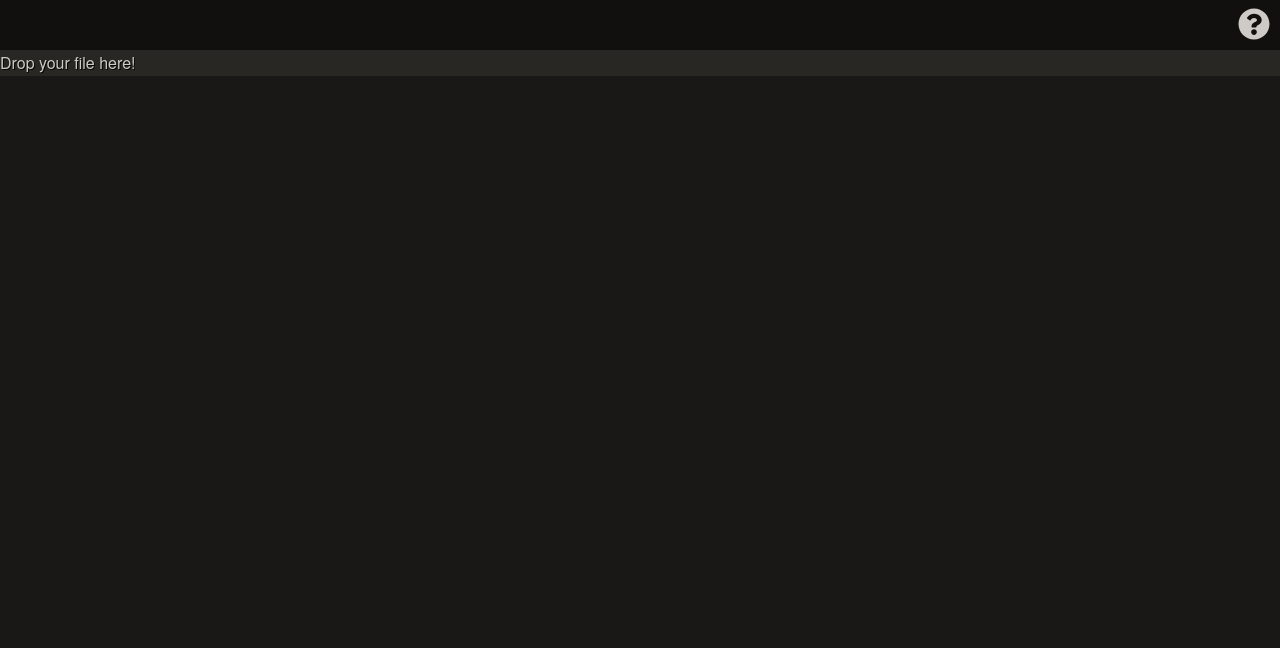
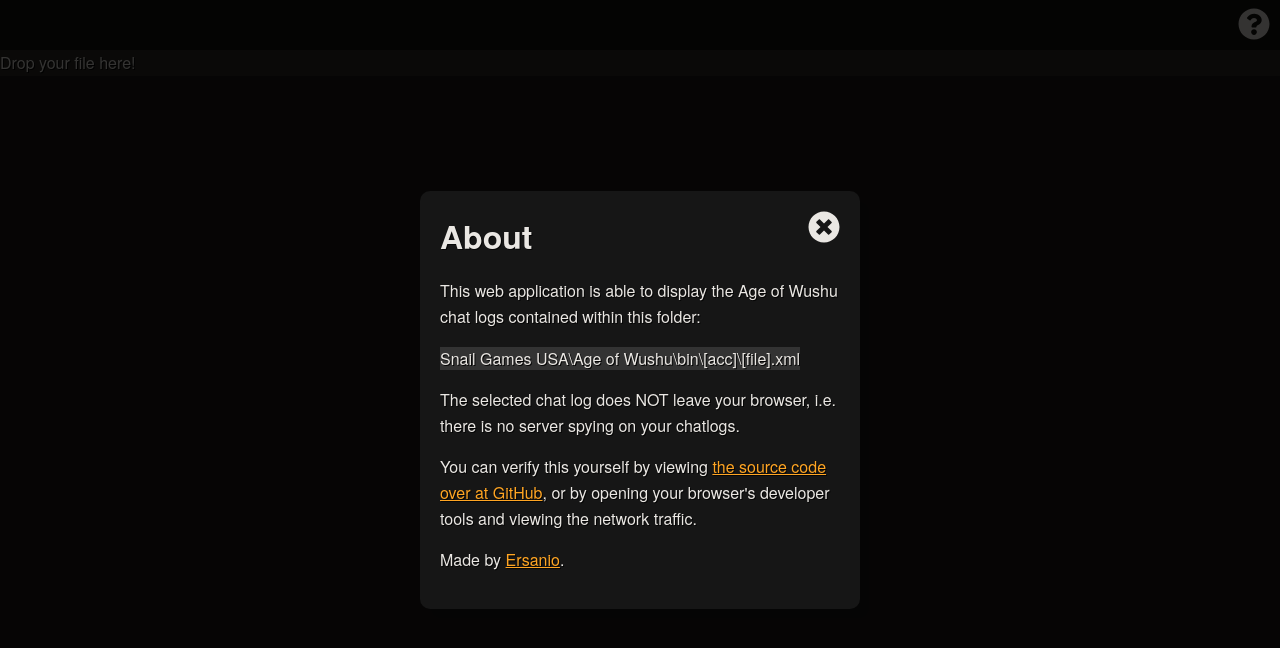
Before and after one commit to Ersanio/9yin-chat-history, an Angular app: page / in a window 1280 px wide. Both pictures are taken after a click on the element "About". Shown: the top 648 px of the page. Built offline with nearby package versions, Linux system fonts and the light colour scheme.

Commit message:
Finish menu and add modal function, closes #5, #1

```diff
--- a/src/app/Components/menubar/menubar.component.html
+++ b/src/app/Components/menubar/menubar.component.html
@@ -3,5 +3,14 @@
     *ngIf="chatHistory?.chatRecords !== undefined && selectedChat"></fa-icon>
   <fa-icon title="Download all" size="2x" [icon]="faFileDownload" (click)="downloadAll();"
     *ngIf="chatHistory !== undefined"></fa-icon>
-  <fa-icon title="About" size="2x" [icon]="faAbout" (click)="displayAbout();"></fa-icon>
+  <fa-icon title="About" size="2x" [icon]="faAbout" (click)="openModal('about');"></fa-icon>
 </div>
+
+<app-modal id="about">
+  <h1>About</h1>
+  <p>This web application is able to display the Age of Wushu chat logs contained within this folder:</p>
+  <p> <span style="background-color: #333;">Snail Games USA\Age of Wushu\bin\[acc]\[file].xml</span></p>
+  <p>The selected chat log does NOT leave your browser, i.e. there is no server spying on your chatlogs.</p>
+  <p>You can verify this yourself by viewing <a href="https://github.com/Ersanio/9yin-chat-history">the source code over at GitHub</a>, or by opening your browser's developer tools and viewing the network traffic.</p>
+  <p>Made by <a href="https://github.com/Ersanio">Ersanio</a>.</p>
+</app-modal>
--- a/src/app/Components/menubar/menubar.component.ts
+++ b/src/app/Components/menubar/menubar.component.ts
@@ -2,6 +2,7 @@ import { Component, Input } from '@angular/core';
 import { faDownload, faFileDownload, faQuestionCircle } from '@fortawesome/free-solid-svg-icons';
 import { ChatHistory } from 'src/app/Models/chathistory';
 import { DownloadService } from 'src/app/Services/download.service';
+import { ModalService } from 'src/app/Services/modal.service';
 
 @Component({
   selector: 'app-menubar',
@@ -17,7 +18,8 @@ export class MenubarComponent {
   @Input() public chatHistory: ChatHistory;
   @Input() public selectedChat: string;
 
-  constructor(private downloadService: DownloadService) { }
+  constructor(private downloadService: DownloadService,
+    private modalService: ModalService) { }
 
   public downloadAll() {
     this.downloadService.downloadJson(this.chatHistory, `${this.chatHistory.recordOwner}.json`);
@@ -28,7 +30,7 @@ export class MenubarComponent {
     this.downloadService.downloadJson(selectedChat, `${this.chatHistory.recordOwner}_${selectedChat.chatName}.json`);
   }
 
-  public displayAbout() {
-    alert('aaaa');
+  public openModal(modalId: string) {
+    this.modalService.open(modalId);
   }
 }
--- /dev/null
+++ b/src/app/Components/modal/modal.component.html
@@ -0,0 +1,7 @@
+<div class="app-modal">
+  <div class="app-modal-body">
+    <fa-icon [icon]="faTimesCircle" size="2x" class="close" (click)="close();"></fa-icon>
+    <ng-content></ng-content>
+  </div>
+  <div class="app-modal-background" (click)="close();"></div>
+</div>
--- /dev/null
+++ b/src/app/Components/modal/modal.component.scss
@@ -0,0 +1,60 @@
+@import "../../../variables";
+
+app-modal {
+  display: none;
+
+  fa-icon.close {
+    float: right;
+    cursor: pointer;
+  }
+
+  .app-modal {
+    position: fixed;
+    top: 0;
+    right: 0;
+    bottom: 0;
+    left: 0;
+    z-index: 200;
+    overflow: auto;
+
+    display: grid;
+    place-items: center;
+
+    .app-modal-body {
+      z-index: 300;
+      max-width: 400px;
+      padding: 20px;
+      background: $bg-color-modal;
+      color: $color-modal;
+      border-radius: 10px;
+      box-shadow: 10px 10px 5px 0px rgba(0,0,0,0.15);
+
+      h1 {
+        margin: 0;
+      }
+
+      a {
+        color: $color-timestamp-text;
+      }
+
+      a:hover {
+        color: lighten($color-timestamp-text, 20%);
+      }
+    }
+
+    .app-modal-background {
+      position: fixed;
+      top: 0;
+      right: 0;
+      bottom: 0;
+      left: 0;
+      background-color: #000;
+      opacity: 0.75;
+      z-index: 100;
+    }
+  }
+}
+
+body.app-modal-open {
+  overflow: hidden;
+}
--- /dev/null
+++ b/src/app/Components/modal/modal.component.ts
@@ -0,0 +1,57 @@
+import { Component, ViewEncapsulation, ElementRef, Input, OnInit, OnDestroy, HostListener } from '@angular/core';
+import { faTimesCircle } from '@fortawesome/free-solid-svg-icons';
+import { ModalService } from 'src/app/Services/modal.service';
+
+@Component({
+  selector: 'app-modal',
+  templateUrl: 'modal.component.html',
+  styleUrls: ['modal.component.scss'],
+  encapsulation: ViewEncapsulation.None
+})
+export class ModalComponent implements OnInit, OnDestroy {
+  public faTimesCircle = faTimesCircle;
+
+  @Input() id: string;
+  private element: any;
+
+  constructor(private modalService: ModalService, private el: ElementRef) {
+    this.element = el.nativeElement;
+  }
+
+  ngOnInit(): void {
+    // ensure id attribute exists
+    if (!this.id) {
+      console.error('modal must have an id');
+      return;
+    }
+
+    // move element to bottom of page (just before </body>) so it can be displayed above everything else
+    document.body.appendChild(this.element);
+
+    // add self (this modal instance) to the modal service so it's accessible from controllers
+    this.modalService.add(this);
+  }
+
+  // remove self from modal service when component is destroyed
+  ngOnDestroy(): void {
+    this.modalService.remove(this.id);
+    this.element.remove();
+  }
+
+  // open modal
+  open(): void {
+    this.element.style.display = 'block';
+    document.body.classList.add('app-modal-open');
+  }
+
+  // close modal
+  close(): void {
+    this.element.style.display = 'none';
+    document.body.classList.remove('app-modal-open');
+  }
+
+  @HostListener('window:keydown.escape', ['$event'])
+  keyEvent(event: KeyboardEvent) {
+    this.close();
+  }
+}
--- /dev/null
+++ b/src/app/Services/modal.service.ts
@@ -0,0 +1,28 @@
+import { Injectable } from '@angular/core';
+
+@Injectable({ providedIn: 'root' })
+export class ModalService {
+    private modals: any[] = [];
+
+    add(modal: any) {
+        // add modal to array of active modals
+        this.modals.push(modal);
+    }
+
+    remove(id: string) {
+        // remove modal from array of active modals
+        this.modals = this.modals.filter(x => x.id !== id);
+    }
+
+    open(id: string) {
+        // open modal specified by id
+        const modal = this.modals.find(x => x.id === id);
+        modal.open();
+    }
+
+    close(id: string) {
+        // close modal specified by id
+        const modal = this.modals.find(x => x.id === id);
+        modal.close();
+    }
+}
--- a/src/app/app.component.ts
+++ b/src/app/app.component.ts
@@ -3,7 +3,6 @@ import { FileHandle } from './drag-drop.directive';
 import { ChatHistory } from './Models/chathistory';
 import { ChatmapperService } from './Services/chatmapper.service';
 import { ChatparserService } from './Services/chatparser.service';
-import { DownloadService } from './Services/download.service';
 
 @Component({
   selector: 'app-root',
--- a/src/app/app.module.ts
+++ b/src/app/app.module.ts
@@ -8,6 +8,7 @@ import { DragDropComponent } from './Components/drag-drop/drag-drop.component';
 import { PeopleListComponent } from './Components/people-list/people-list.component';
 import { ChatRecordsComponent } from './Components/chat-records/chat-records.component';
 import { MenubarComponent } from './Components/menubar/menubar.component';
+import { ModalComponent } from './Components/modal/modal.component';
 
 @NgModule({
   declarations: [
@@ -16,7 +17,8 @@ import { MenubarComponent } from './Components/menubar/menubar.component';
     DragDropComponent,
     PeopleListComponent,
     ChatRecordsComponent,
-    MenubarComponent
+    MenubarComponent,
+    ModalComponent
   ],
   imports: [
     BrowserModule,
--- a/src/variables.scss
+++ b/src/variables.scss
@@ -1,20 +1,21 @@
-$color-chat-text: #CECBC6;
-$color-name-list-text: #EAE7E3;
-$color-timestamp-text: #FFA523;
-$color-name-text: #EA77A5;
-
 $large-window-padding-vertical: 19px;
 $menu-height: 50px;
 $app-window-width: 1396px;
+$bg-color-main-window: #282723;
+$bg-color-menu-bar: #12100E;
 
-$bg-color-menu-bar: #12100E;
-$bg-color-main-window: #282723;
 $bg-color-name-list: #211F1E;
 $bg-color-name-list-hover: #2B2A24;
 $bg-color-name-list-selected: #38362F;
+$color-name-list-text: #EAE7E3;
 
 $bg-color-chat-top-bar: #524D47;
-$color-chat-top-bar: #DDDCDC;
-
 $bg-color-chat-message: #282723;
 $bg-color-chat-message-hover: #282723;
+$color-chat-top-bar: #DDDCDC;
+$color-name-text: #EA77A5;
+$color-timestamp-text: #FFA523;
+$color-chat-text: #CECBC6;
+
+$bg-color-modal: #161616;
+$color-modal: #EAE7E3;
```
